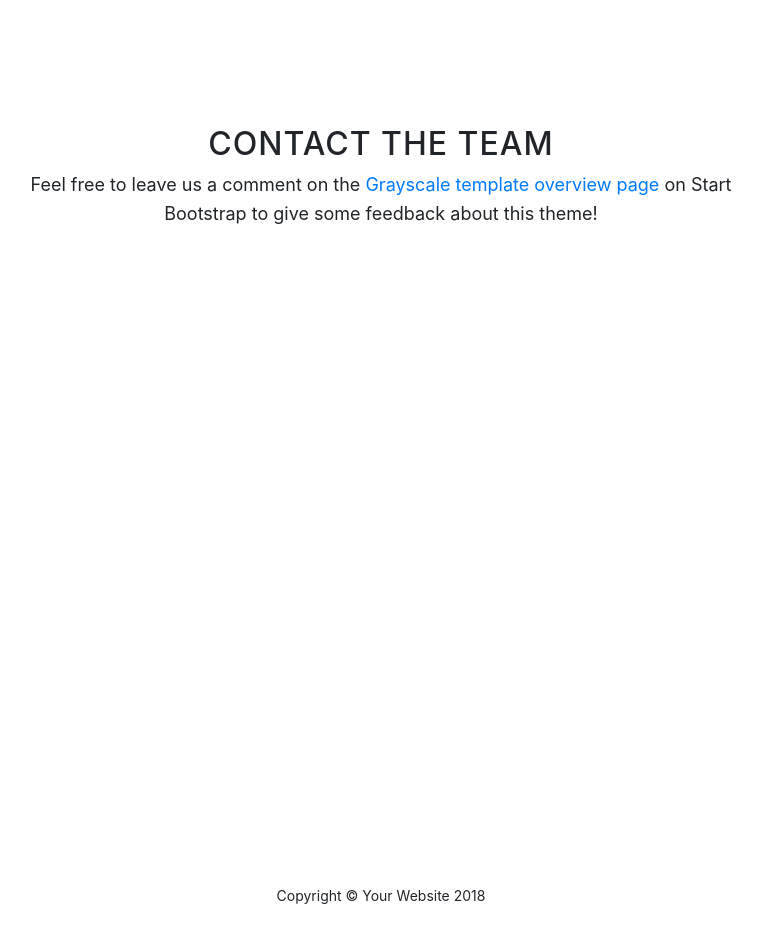
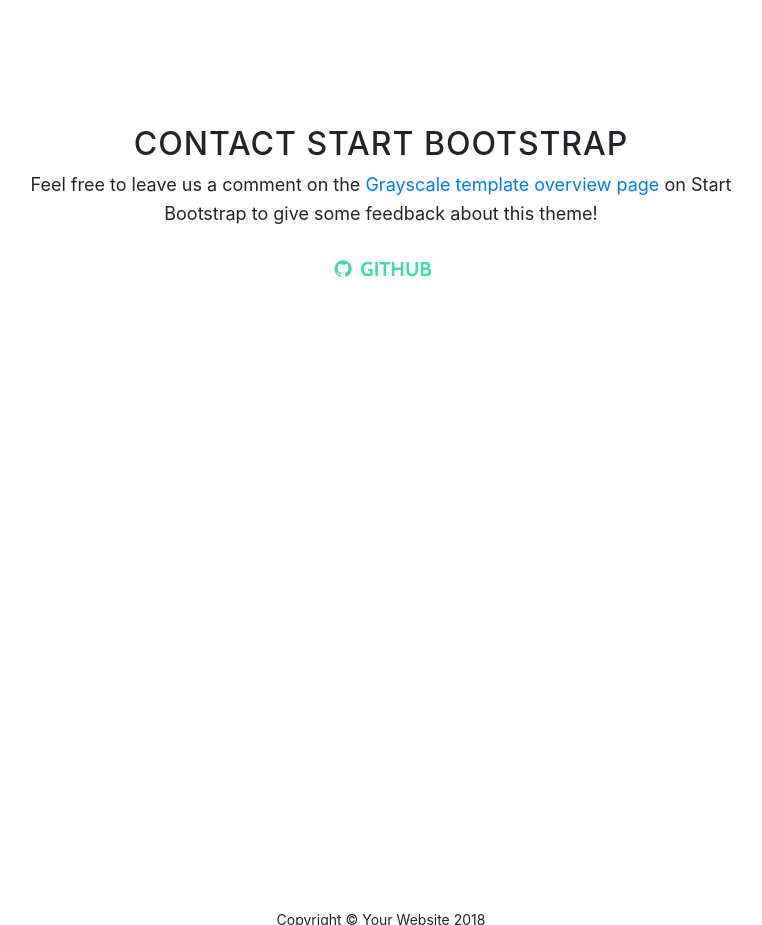
Before and after one commit to cen4010-s2018-g06/Group-6, a website with bundled scripts: page index.html in a window 1280 px wide. Shown: the part 2040-2965 px from the top of the page, without its empty margins (259-1021 px from the left). Built offline with nearby package versions, Linux system fonts and the light colour scheme.

Commit message:
Revert "Updating Contact to Emails"

```diff
--- a/index.html
+++ b/index.html
@@ -98,13 +98,15 @@
       <div class="container">
         <div class="row">
           <div class="col-lg-8 mx-auto">
-            <h2>Contact The Team</h2>
+            <h2>Contact Start Bootstrap</h2>
             <p>Feel free to leave us a comment on the
               <a href="http://startbootstrap.com/template-overviews/grayscale/">Grayscale template overview page</a>
               on Start Bootstrap to give some feedback about this theme!</p>
             <ul class="list-inline banner-social-buttons">
               <li class="list-inline-item">
-
+                <a href="https://github.com/BlackrockDigital/startbootstrap" class="btn btn-default btn-lg">
+                  <i class="fa fa-github fa-fw"></i>
+                  <span class="network-name">Github</span>
                 </a>
               </li>
             </ul>
```
